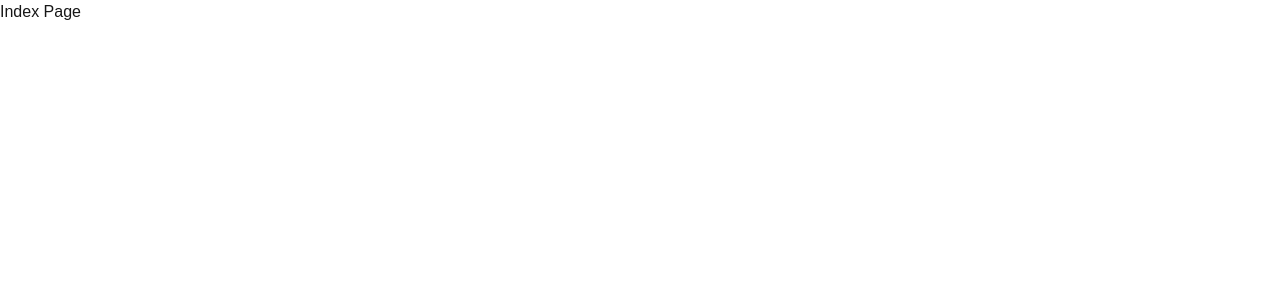
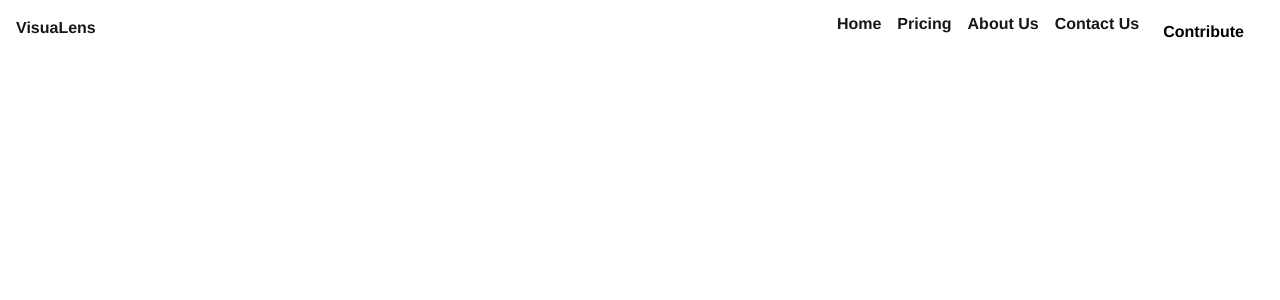
Before and after one commit to VisuaLens/VisuaLens-Homepage, a Next.js app: page / in a window 1280 px wide. Shown: the top 300 px of the page. Built offline with nearby package versions, Linux system fonts and the light colour scheme.

Commit message:
worked on navbar

```diff
--- /dev/null
+++ b/src/app/components/navbar.tsx
@@ -0,0 +1,27 @@
+
+
+export default function NavBar() {
+    return (
+        <>
+        <div className="font-sans font-semibold">
+            <div className="flex float-left mr-4 p-4 font-black">
+                <img src="" alt="" />
+                <h1>VisuaLens</h1>
+            </div>
+            <div className="mr-4 float-right">
+                <ul className="flex p-3 ">
+                    <li className="float-right mr-4"><a href="">Home</a></li>
+                    <li className="float-right mr-4"><a href="">Pricing</a></li>
+                    <li className="float-right mr-4"><a href="">About Us</a></li>
+                    <li className="float-right mr-4"><a href="">Contact Us</a></li>
+                    <li><button className="bg-white text-black p-2 rounded-xl float-right"><a href="google.com">Contribute</a></button></li>
+
+
+
+
+                </ul>
+            </div>
+        </div>
+        </>
+    )
+}
--- a/src/app/page.tsx
+++ b/src/app/page.tsx
@@ -1,3 +1,9 @@
+import NavBar from "./components/navbar";
+
 export default function Home() {
-  return <h1>Index Page</h1>;
+  return (
+    <>
+    <NavBar />
+    </>
+  );
 }
--- a/tailwind.config.ts
+++ b/tailwind.config.ts
@@ -12,6 +12,9 @@ const config: Config = {
         background: "var(--background)",
         foreground: "var(--foreground)",
       },
+      fontFamily: {
+        sans: ['Helvetica', 'Arial', 'sans-serif'],
+      }
     },
   },
   plugins: [],
```
Also changed, not shown: src/app/components/footer.tsx (added).
